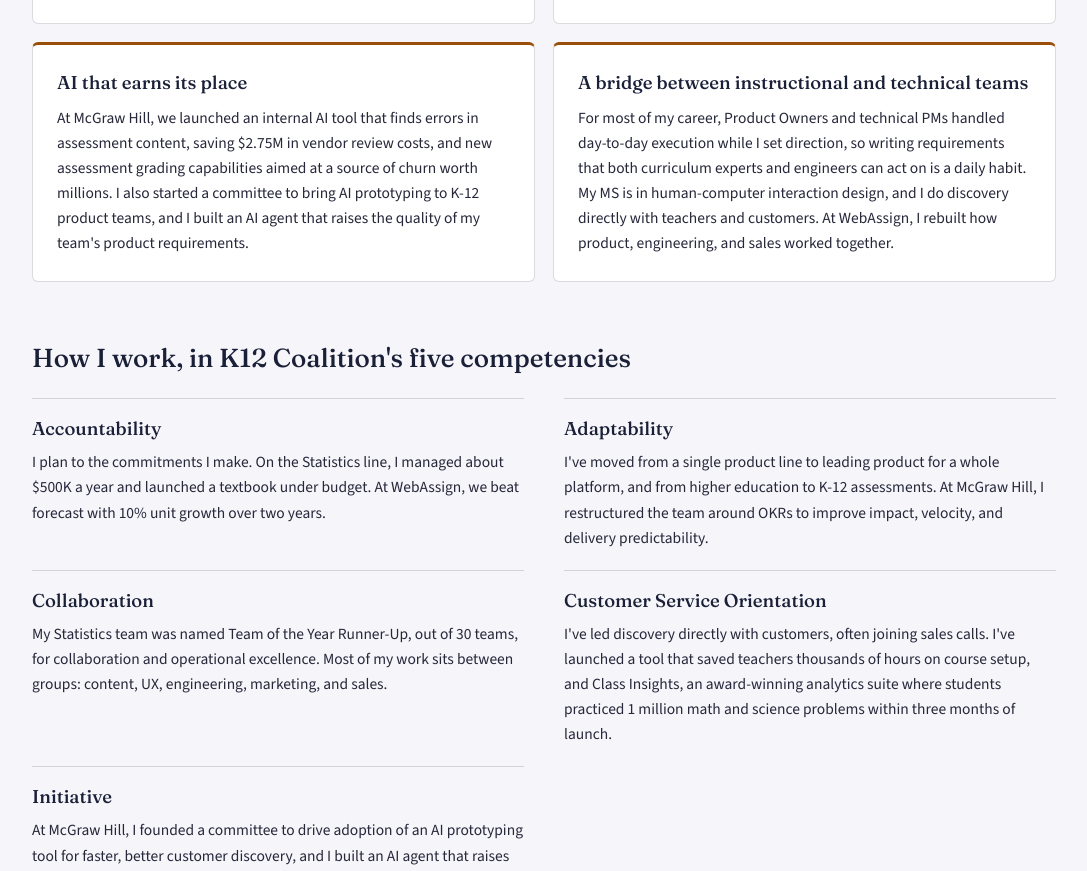
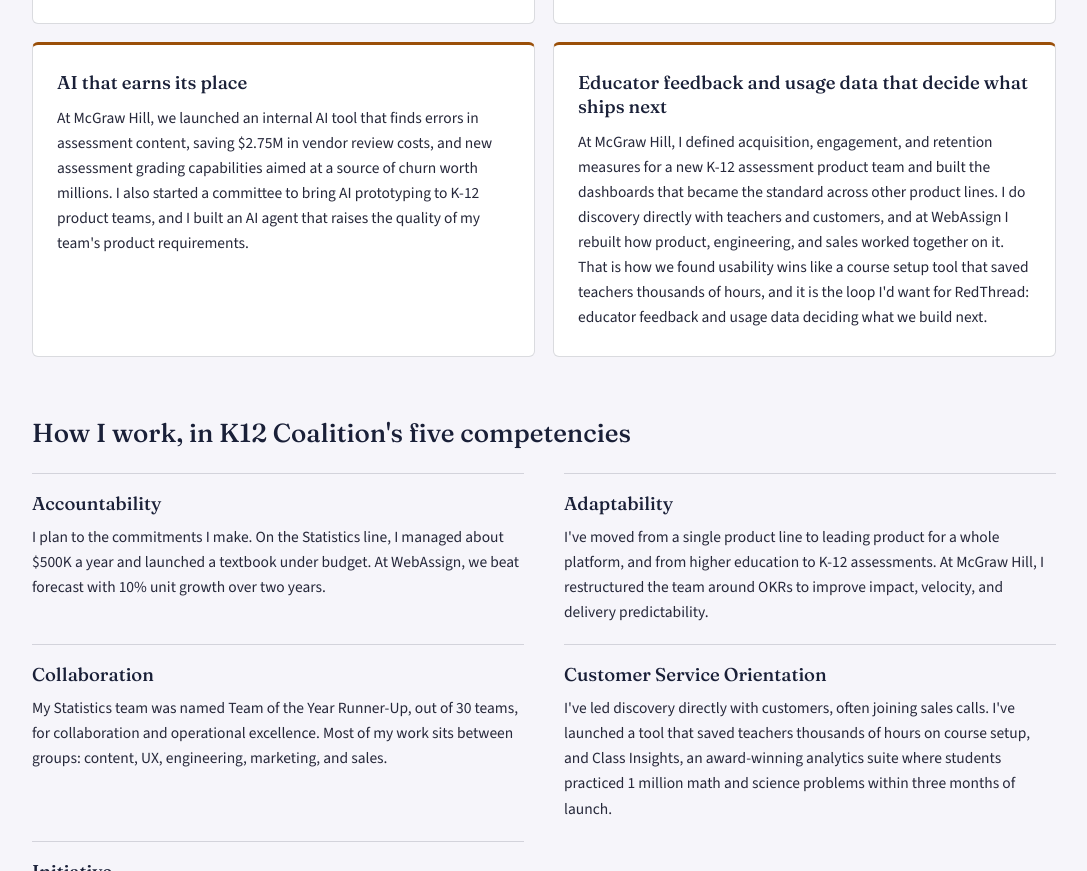
Before and after one commit to TrusProductGuy/TrusProductGuy.github.io, a plain HTML site: page lavinia/index.html in a window 1280 px wide. Shown: the part 1860-2731 px from the top of the page, without its empty margins (96-1183 px from the left). Drawn offline with nearby package versions, Linux system fonts and the light colour scheme.

Commit message:
Replace bridge card with educator feedback and usage data card
Co-Authored-By: Claude Sonnet 5.5 <noreply@anthropic.com>
Claude-Session: https://claude.ai/code/session_015UW84vFohKP9gVFm4iy3dW

```diff
--- a/lavinia/index.html
+++ b/lavinia/index.html
@@ -55,8 +55,8 @@ const CONFIG = {
       body: "On the Statistics line, a 9-person cross-functional team covered digital tools, content, and textbooks, and I managed a budget of about $500K a year, hiring authors and vendors for content and technology launches. We launched a textbook under budget that grew 40%, and a data analysis tool that more than 80% of teachers agreed improved teaching and learning outcomes. We also partnered with experts on video lessons, using a storytelling framework other product teams later adopted. At WebAssign, I led a cross-functional team through content development guidelines and go-to-market to relaunch Mastery Learning as a new product offering." },
     { title: "AI that earns its place",
       body: "At McGraw Hill, we launched an internal AI tool that finds errors in assessment content, saving $2.75M in vendor review costs, and new assessment grading capabilities aimed at a source of churn worth millions. I also started a committee to bring AI prototyping to K-12 product teams, and I built an AI agent that raises the quality of my team's product requirements." },
-    { title: "A bridge between instructional and technical teams",
-      body: "For most of my career, Product Owners and technical PMs handled day-to-day execution while I set direction, so writing requirements that both curriculum experts and engineers can act on is a daily habit. My MS is in human-computer interaction design, and I do discovery directly with teachers and customers. At WebAssign, I rebuilt how product, engineering, and sales worked together." },
+    { title: "Educator feedback and usage data that decide what ships next",
+      body: "At McGraw Hill, I defined acquisition, engagement, and retention measures for a new K-12 assessment product team and built the dashboards that became the standard across other product lines. I do discovery directly with teachers and customers, and at WebAssign I rebuilt how product, engineering, and sales worked together on it. That is how we found usability wins like a course setup tool that saved teachers thousands of hours, and it is the loop I'd want for RedThread: educator feedback and usage data deciding what we build next." },
   ],
 
   valuesTitle: "How I work, in K12 Coalition's five competencies",
```
